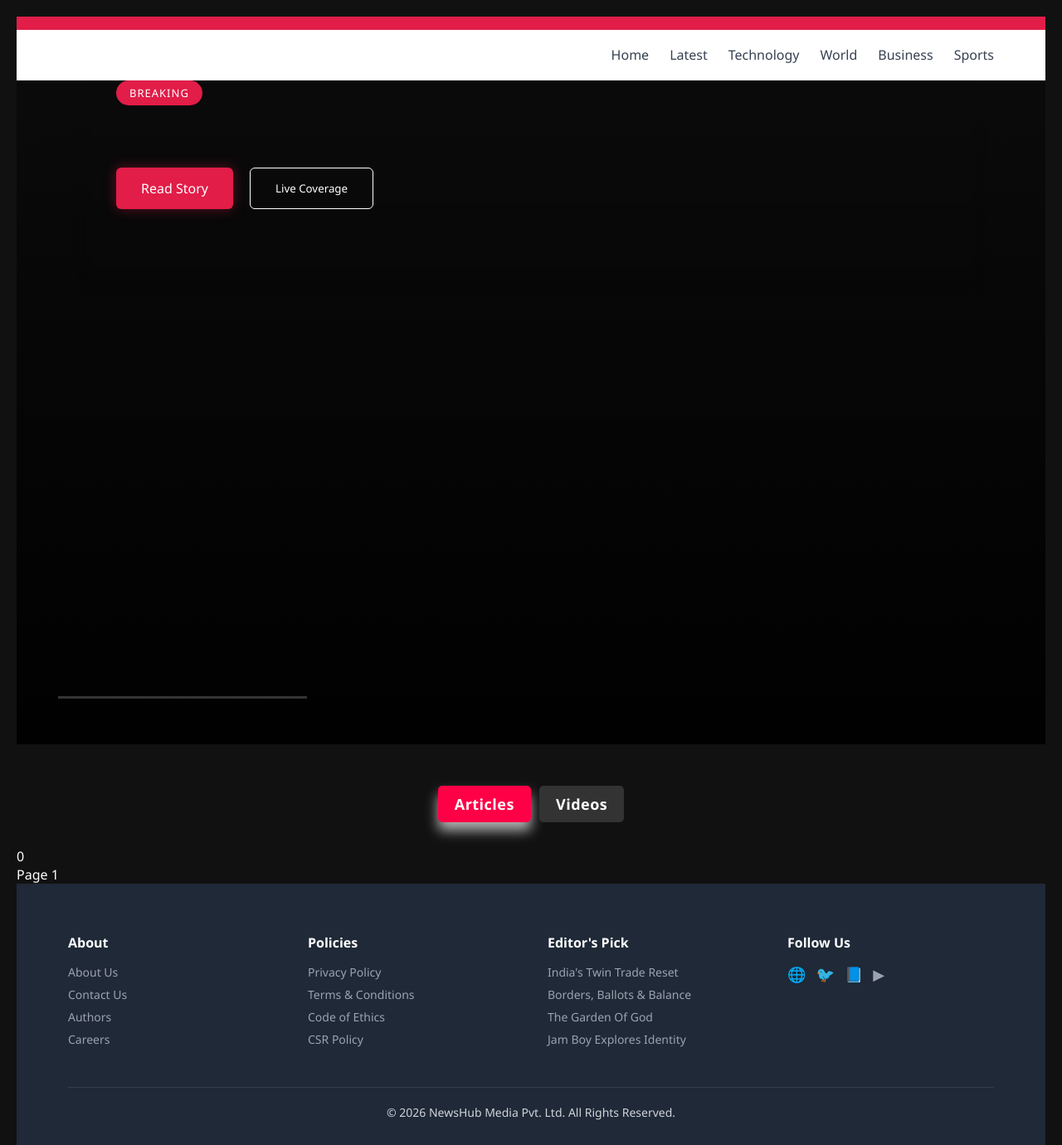
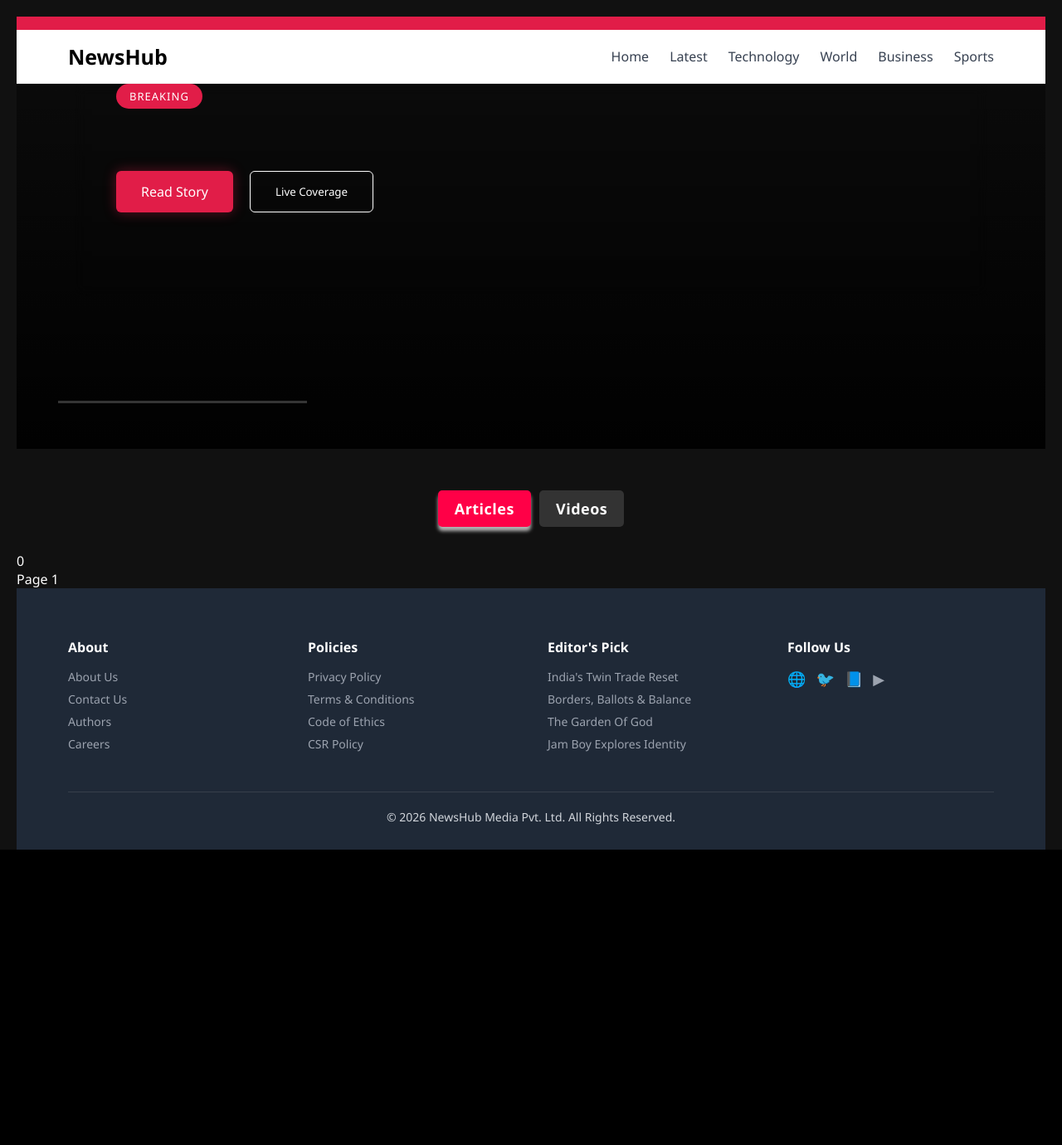
Before and after one commit to AmanMahapatra0329/News_Website, a Django app: page / in a window 1280 px wide. Shown: the whole page at 83% size. After the commit the page ends 1024 px from the top, so only its background shows below. Run offline with Django 5.2, Linux system fonts and the light colour scheme; data that the repository does not hold is empty.

Commit message:
homepage improvements - hero section size reduced

```diff
--- a/article/static/css/HF.css
+++ b/article/static/css/HF.css
@@ -41,7 +41,8 @@ body{
   overflow:hidden;
   white-space:nowrap;
   padding:8px 0;
-  font-size:14px;
+  font-size:15px;
+  font-weight: bold;
 }
 
 .ticker span{
@@ -78,8 +79,9 @@ body{
 }
 
 .logo{
-  font-size:22px;
+  font-size:25px;
   font-weight:800;
+  color: black;
 }
 
 .nav{
--- a/article/static/css/mainpage.css
+++ b/article/static/css/mainpage.css
@@ -11,7 +11,7 @@ body{
 
 .hero{
   position:relative;   /* IMPORTANT FIX */
-  min-height:100vh;
+  min-height:55vh;
   height:auto;
   overflow:hidden;
   color:white;         /* TEXT VISIBLE */
@@ -269,7 +269,7 @@ body{
   font-weight:600;
   letter-spacing:0.5px;
   border:none;
-  border-radius:40px;
+  border-radius:28px;
   cursor:pointer;
   color:#fff;
   background:rgba(255,255,255,0.08);
@@ -303,7 +303,7 @@ body{
 /* Active Button */
 .top-tabs button.active{
   background:linear-gradient(45deg,rgb(124, 122, 122));
-  box-shadow:0 10px 15px rgb(180, 179, 179);
+  box-shadow:0 5px 4px rgb(180, 179, 179);
 }
 
 /* Active Glow Animation
--- a/article/templates/article/HF.html
+++ b/article/templates/article/HF.html
@@ -6,8 +6,8 @@
   <meta name="viewport" content="width=device-width, initial-scale=1.0">
   <title>NewsHub</title>
 
-  <link href="https://fonts.googleapis.com/css2?family=Inter:wght@400;600;800&display=swap" rel="stylesheet">
-  <link rel="stylesheet" href="{% static 'css/HF.css'%}">
+  <!-- <link href="https://fonts.googleapis.com/css2?family=Inter:wght@400;600;800&display=swap" rel="stylesheet"> -->
+  <link rel="stylesheet" href="{% static 'css/HF.css'%}?v=123">
 </head>
 
 <body>
@@ -32,9 +32,8 @@
   <a href="#" data-category="World">World</a>
   <a href="#" data-category="Business">Business</a>
   <a href="#" data-category="Sports">Sports</a>
+   <div class="menu-btn" id="menuBtn">☰ Menu button </div>
 </nav>
-
-      <div class="menu-btn" id="menuBtn">☰</div>
     </div>
 
    <div class="mobile-nav" id="mobileNav">
--- a/article/templates/article/mainpage.html
+++ b/article/templates/article/mainpage.html
@@ -8,7 +8,7 @@
 {% block herosection %}
 
 <!-- <title>Premium News Hero</title> -->
-<link rel="stylesheet" href="{% static 'css/mainpage.css' %}">
+<link rel="stylesheet" href="{% static 'css/mainpage.css' %}?v=123">
 <!-- </head>
 <body> -->
 
--- a/article/templates/article/newslist.html
+++ b/article/templates/article/newslist.html
@@ -1,7 +1,7 @@
 {% extends 'article/mainpage.html' %}
 {% load static %}
 {% block articlecart %}
-<link rel="stylesheet" href="{% static 'css/newslist.css' %}">
+<link rel="stylesheet" href="{% static 'css/newslist.css' %}?v=123">
 <!-- News Section -->
 <span>{{ page_obj.paginator.count }}</span>
 <section class="news-section">
```
